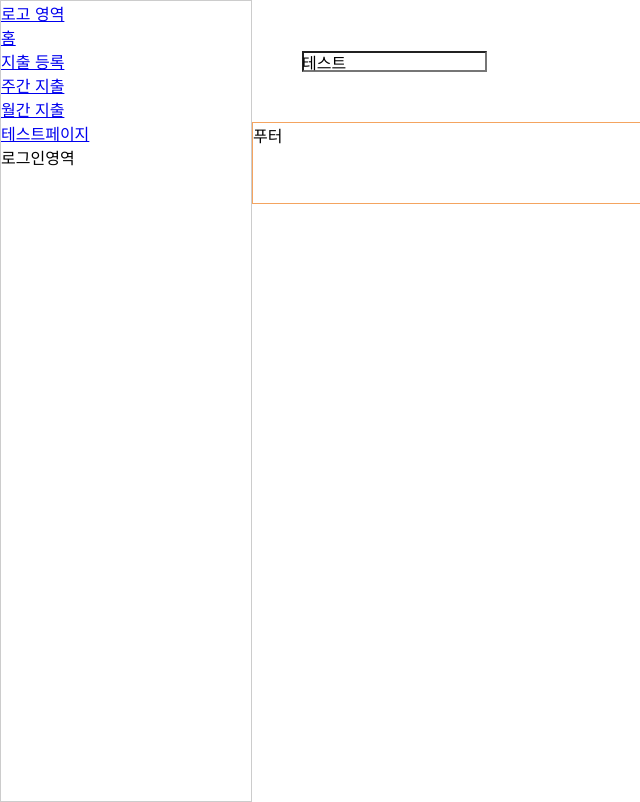
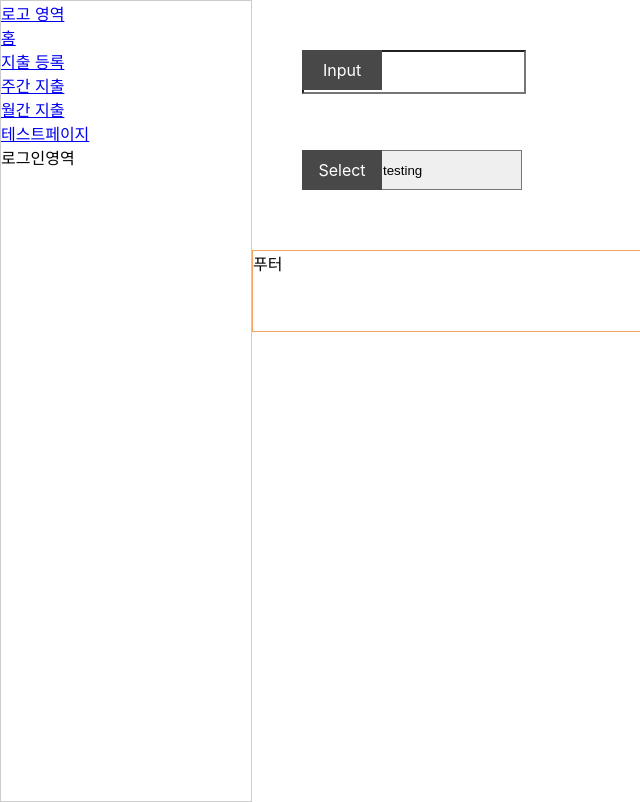
Before and after one commit to lss7612/household, a React (Create React App) app in the folder front/: page /test in a window 1280 px wide. Shown: the whole page, without its empty margins (0-640 px from the left). Built offline with nearby package versions, Linux system fonts and the light colour scheme.

Commit message:
css 연습..

```diff
--- a/front/src/module/InsertCard.js
+++ b/front/src/module/InsertCard.js
@@ -1,6 +1,6 @@
 import { useState } from "react";
 import "./css/InsertCard.css";
-import "./css/Form.css";
+// import "./css/Form.css";
 function InsertCard() {
   //TOTO  카테고르 기져오기 필요함!
   const [category, setCategory] = useState(new Array());
@@ -26,18 +26,18 @@ function InsertCard() {
       <div className="input_area">
         <input type="number" id="spend" />
         <label htmlFor="spend" required>
-          금액을 입력하세요
+          금액
         </label>
       </div>
       {isCard ? <CardInput /> : null}
       <div className="input_area">
         <select></select>
         <datalist></datalist>
-        <label htmlFor="category">대분류를 선택하세요</label>
+        <label htmlFor="category">대분류</label>
       </div>
       <div className="input_area">
         <input type="text" />
-        <label htmlFor="comment">코멘트를 입력하세요</label>
+        <label htmlFor="comment">코멘트</label>
       </div>
     </div>
   );
--- a/front/src/module/Test.js
+++ b/front/src/module/Test.js
@@ -2,9 +2,18 @@ import { useEffect, useState } from "react";
 import "./css/Test.css";
 function Test() {
   return (
-    <div className="test_form">
-      <input id="test_input" type="text" />
-      <label htmlFor="test_input">테스트</label>
+    <div>
+      <div className="test_form">
+        <input id="test_input" type="text" />
+        <label htmlFor="test_input">Input</label>
+      </div>
+      <div className="test_form">
+        <select id="test_select" type="select">
+          <option>testing</option>
+          <option>testing2</option>
+        </select>
+        <label htmlFor="test_select">Select</label>
+      </div>
     </div>
   );
 }
--- a/front/src/module/css/Form.css
+++ b/front/src/module/css/Form.css
@@ -43,9 +43,7 @@ input {
   font-size: 15px;
 }
 .input_area input:focus ~ label,
-.input_area select:focus ~ label,
-.input_area input:valid ~ label,
-.input_area select:valid ~ label {
+.input_area select:focus ~ label {
   position: absolute;
   top: 10px;
   left: 0px;
--- a/front/src/module/css/Test.css
+++ b/front/src/module/css/Test.css
@@ -1,18 +1,67 @@
+:root {
+  --color_primary: #212121;
+  --color_primary_light: #484848;
+  --color_primary_dark: #000000;
+  --font_primary: white;
+}
+
+input,
+select {
+  -webkit-appearance: none;
+  padding: 0;
+}
+
 .test_form {
   margin: 50px;
   position: relative;
+  width: 300px;
+  height: 50px;
+}
+
+.test_form input {
+  position: absolute;
+  display: flex;
+  align-items: center;
+  width: 140px;
+  height: 40px;
+}
+
+.test_form select {
+  position: absolute;
+  display: flex;
+  align-items: center;
+  width: 220px;
+  height: 40px;
+}
+
+.test_form input,
+.test_form select {
+  padding-left: 80px;
+  transition: all 0.3s ease-in-out;
+}
+.test_form input:focus,
+.test_form select:focus {
+  width: 210px;
+  padding-left: 10px;
 }
 
 .test_form label {
   position: absolute;
+  display: flex;
+  align-items: center;
+  justify-content: space-around;
+  width: 80px;
+  height: 40px;
+  background-color: var(--color_primary_light);
+  color: var(--font_primary);
   top: 0;
   left: 0;
   transition: 0.5s;
 }
 
-.test_form input:focus ~ label {
-  top: -20px;
+.test_form input:focus ~ label,
+.test_form select:focus ~ label {
+  top: -40px;
   left: 0;
-  color: blue;
-  font-size: 10px;
+  font-weight: bold;
 }
```
